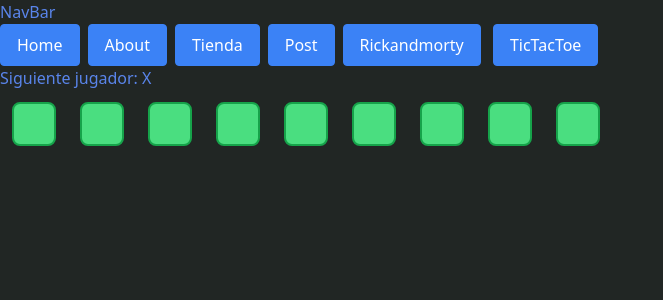
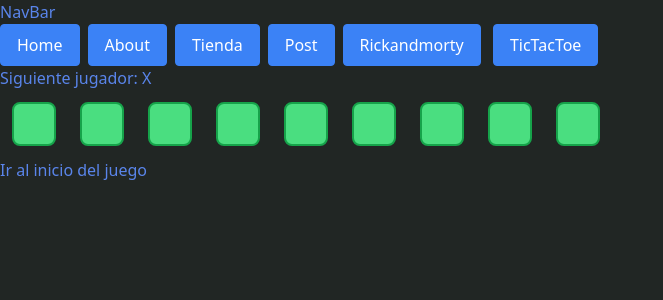
Before and after one commit to r03r/ProyectoAPI, a Next.js app: page /TicTacToe in a window 1280 px wide. Shown: the top 300 px of the page, without its empty margins (0-663 px from the left). Built offline with nearby package versions, Linux system fonts and the light colour scheme.

Commit message:
fix error

```diff
--- a/app/TicTacToe/page.jsx
+++ b/app/TicTacToe/page.jsx
@@ -13,7 +13,7 @@ function Square({ value, onSquareClick }) {
 }
 function Board(xIsNext, squares, onPlay) {
   function handleClick(i) {
-    if (squares[i] || calculateWinner(squares)) {      //esto hace que no vulva a cambiar el cuadro a 0 o x || calculateWinner(squares)
+    if ( calculateWinner(squares)|| squares[i]) {      //esto hace que no vulva a cambiar el cuadro a 0 o x || calculateWinner(squares)
       return;
     }
     const nextSquares = squares.slice();
@@ -51,7 +51,8 @@ function Board(xIsNext, squares, onPlay) {
 
 export default function Game() {
   const [xIsNext, setXIsNext] = useState(true);
-  const [history, setHistory] = useState([Array(9).fill(null)]);
+  const [history, setHistory] = useState([Array(9).fill(null)]);const [currentMove, setCurrentMove] = useState(0);
+
   const currentSquares = history[history.length - 1];
 
   function handlePlay(nextSquares) {
@@ -61,7 +62,9 @@ export default function Game() {
     // TODO
   }
   function jumpTo(nextMove) {
-    // TODO
+    setCurrentMove(nextMove);
+    setXIsNext(nextMove % 2 === 0);
+
   }
   const moves = history.map((squares, move) => {
     let description;
@@ -85,7 +88,7 @@ export default function Game() {
         <Board xIsNext={xIsNext} squares={currentSquares} onPlay={handlePlay} />
       </div>
       <div className="game-info">
-        <ol>{/*TODO*/}</ol>
+        <ol>{moves}</ol>
       </div>
     </div>
   );
```
